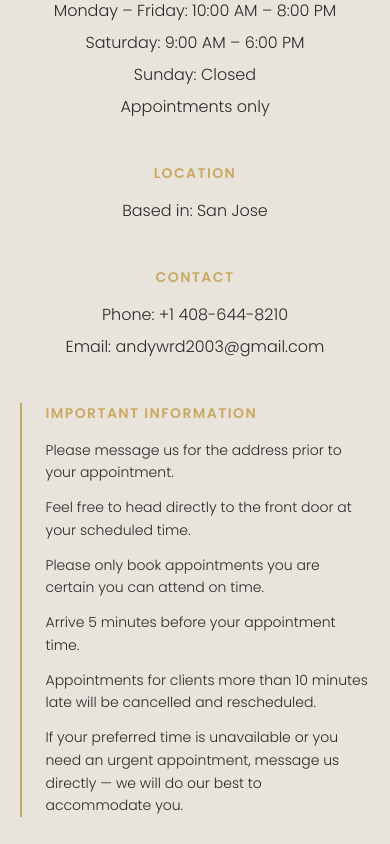
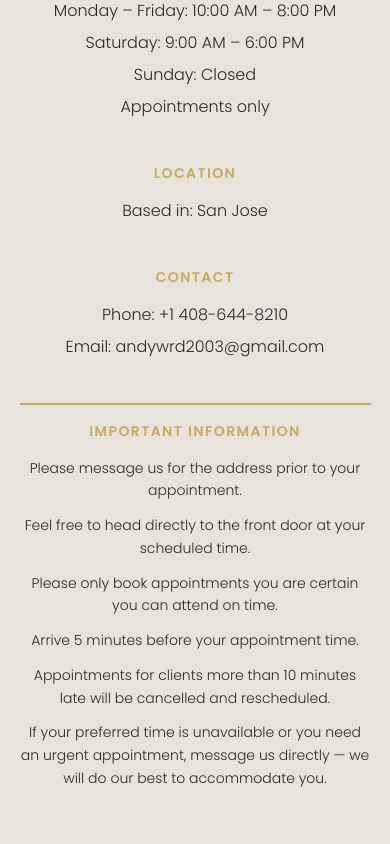
Before and after one commit to ThangKNguyen/Barber-Shop-Business-Site, a React (Vite) app: page / in a window 390 px wide. Shown: the part 11156-12000 px from the top of the page. Built offline with nearby package versions, Linux system fonts and the light colour scheme.

Commit message:
some ui fixes

```diff
--- a/src/components/Contact.jsx
+++ b/src/components/Contact.jsx
@@ -38,7 +38,7 @@ export default function Contact() {
             </p>
           </div>
 
-          <div className="border-l-2 border-gold pl-6 space-y-3 text-left">
+          <div className="border-t-2 md:border-t-0 md:border-l-2 border-gold pt-4 md:pt-0 md:pl-6 space-y-3 text-center md:text-left">
             <p className="text-sm font-semibold text-gold uppercase tracking-widest mb-4">Important Information</p>
             {[
               'Please message us for the address prior to your appointment.',
```
